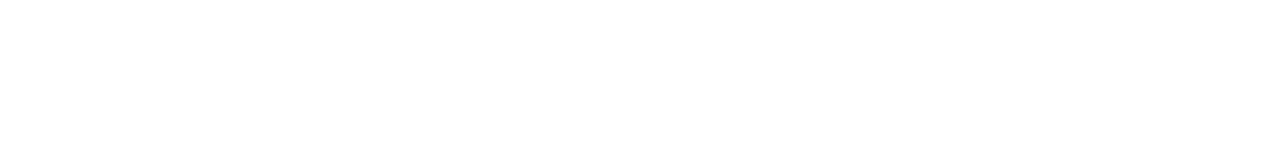
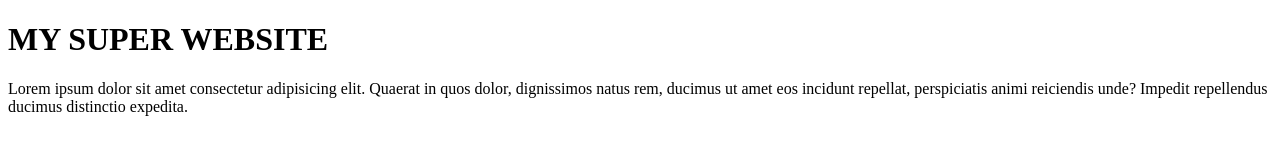
Before and after one commit to eddyRAJA/my-super-website, a plain HTML site: page index.html in a window 1280 px wide. Drawn offline with Linux system fonts and the light colour scheme.

Commit message:
Add text in body

```diff
--- a/index.html
+++ b/index.html
@@ -7,6 +7,7 @@
     <title>Quest Git-Github 3</title>
 </head>
 <body>
-
+    <h1>MY SUPER WEBSITE</h1>
+    <P>Lorem ipsum dolor sit amet consectetur adipisicing elit. Quaerat in quos dolor, dignissimos natus rem, ducimus ut amet eos incidunt repellat, perspiciatis animi reiciendis unde? Impedit repellendus ducimus distinctio expedita.</P>
 </body>
 </html>
```
